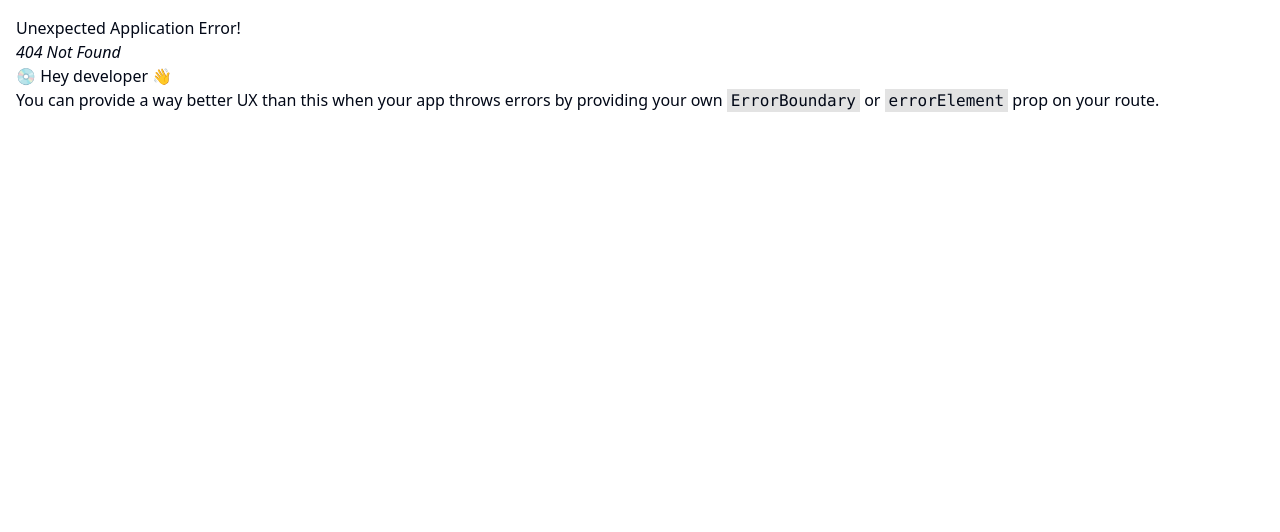
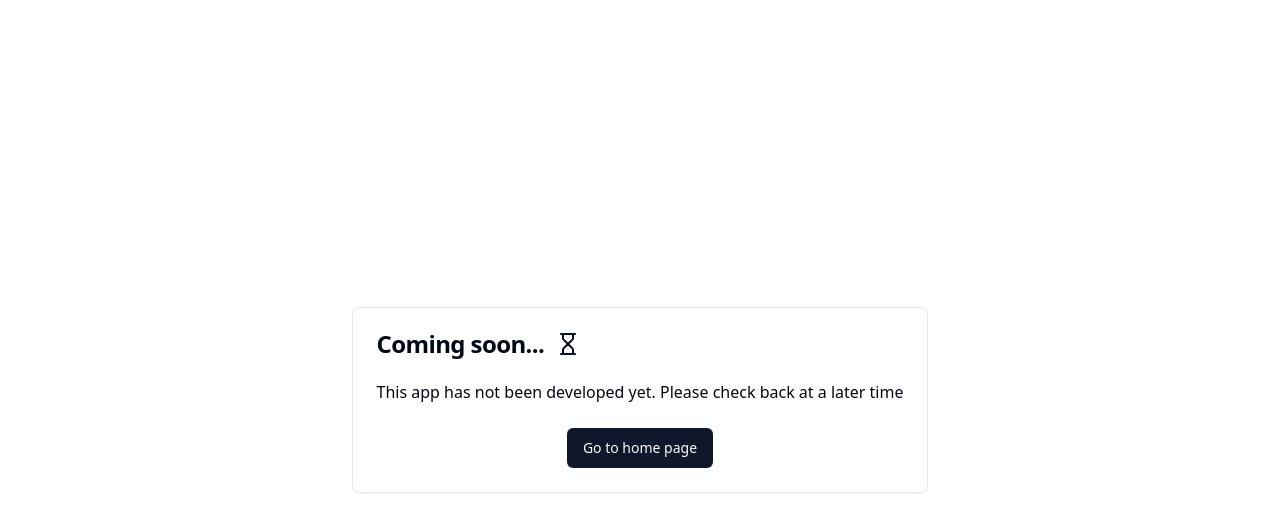
Before and after one commit to Kellan-Anderson/Log-Book, a React (Vite) app: page /time in a window 1280 px wide. Before the commit this address had no page. Shown: the top 532 px of the page. Built offline with nearby package versions, Linux system fonts and the light colour scheme.

Commit message:
Added coming soon page for unimplemented apps

```diff
--- /dev/null
+++ b/src/views/ComingSoon.tsx
@@ -0,0 +1,23 @@
+import { Button } from "@/components/ui/button";
+import { Card, CardContent, CardFooter, CardHeader, CardTitle } from "@/components/ui/card";
+import { Hourglass } from "lucide-react";
+
+export default function ComingSoonPage() {
+  return (
+    <div className="h-screen w-full flex justify-center items-center">
+      <Card>
+        <CardHeader>
+          <CardTitle className="flex flex-row gap-3">Coming soon...<Hourglass /></CardTitle>
+        </CardHeader>
+        <CardContent>
+          This app has not been developed yet. Please check back at a later time
+        </CardContent>
+        <CardFooter className="w-full flex items-center justify-center">
+          <Button asChild>
+            <a href="/">Go to home page</a>
+          </Button>
+        </CardFooter>
+      </Card>
+    </div>
+  );
+}
```
Also changed, not shown: src/App.tsx (+18 -1 lines).
